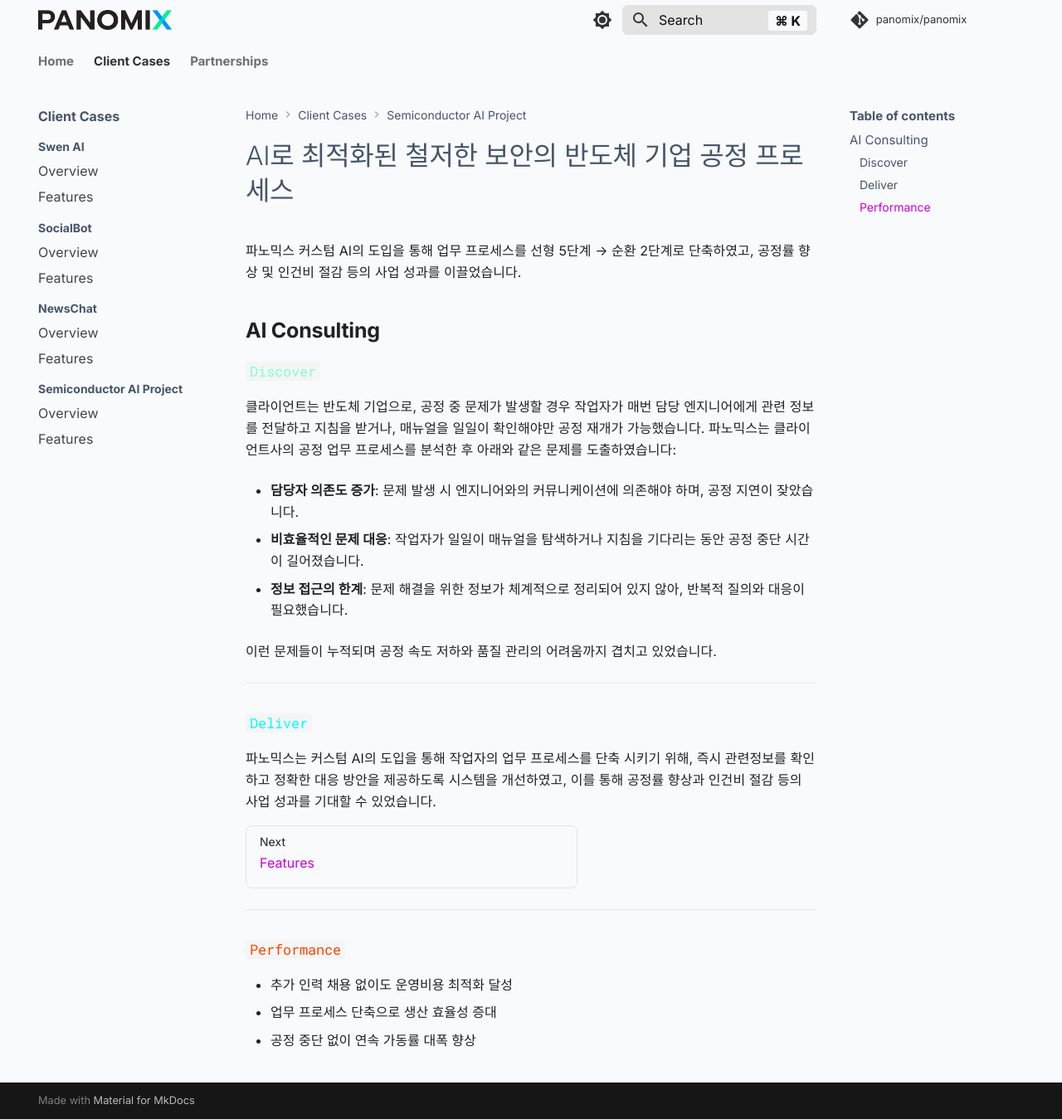
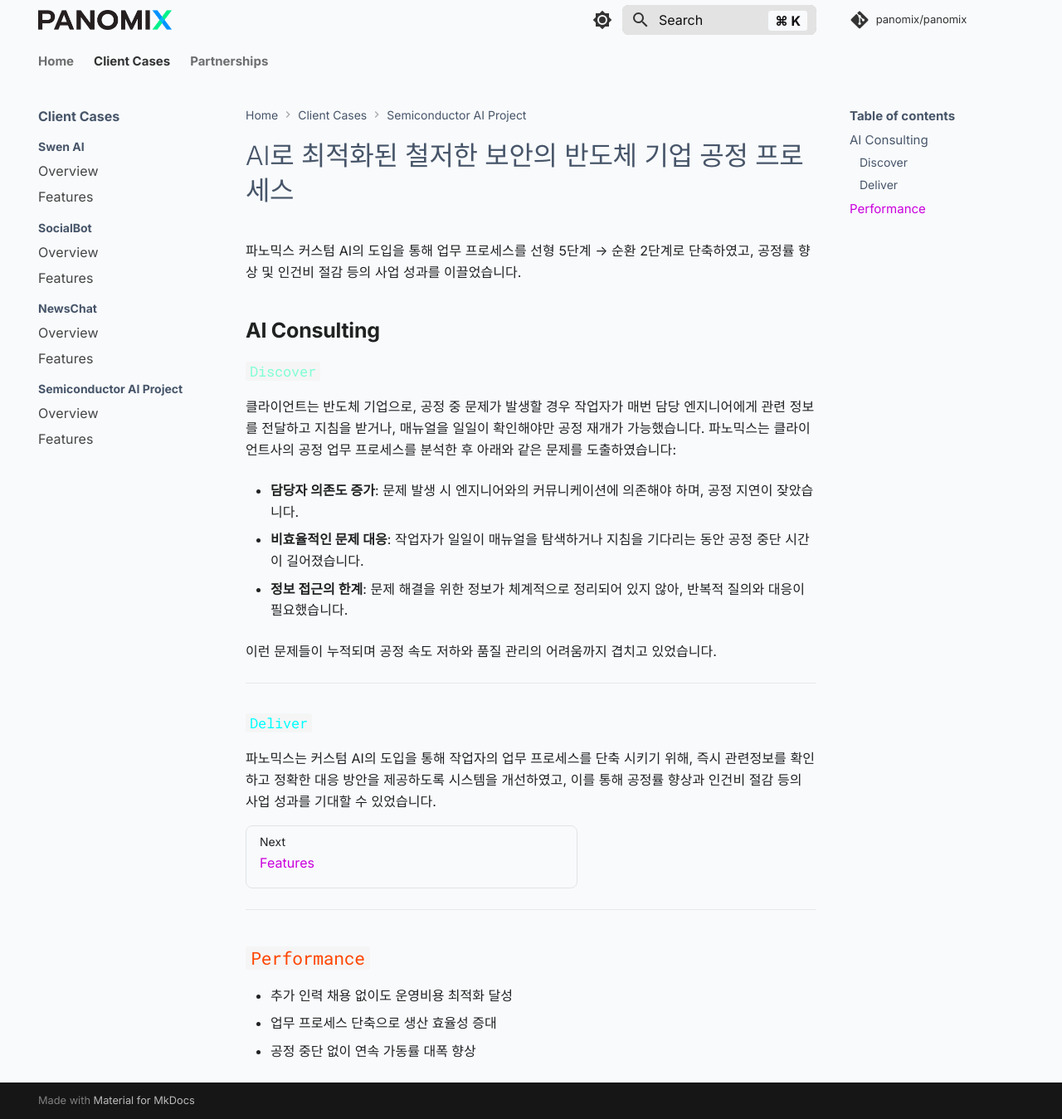
Before and after one commit to panomix/panomix, an MkDocs documentation site: the page built from docs/clients/factory/factory.md, in a window 1280 px wide and 1349 px high. Shown: the whole window at 83% size. Built offline with MkDocs 1.6.1 and Material for MkDocs 9.7.7, drawn with Linux system fonts in a browser that asks for light colours; comment, search, counter and statistics services are not loaded.

Commit message:
Update factory.md

```diff
--- a/docs/clients/factory/factory.md
+++ b/docs/clients/factory/factory.md
@@ -31,7 +31,7 @@
 
 ---
 
-### <code style="color : orangered">Performance</code>
+## <code style="color : orangered">Performance</code>
 
 - 추가 인력 채용 없이도 운영비용 최적화 달성
 - 업무 프로세스 단축으로 생산 효율성 증대
```
